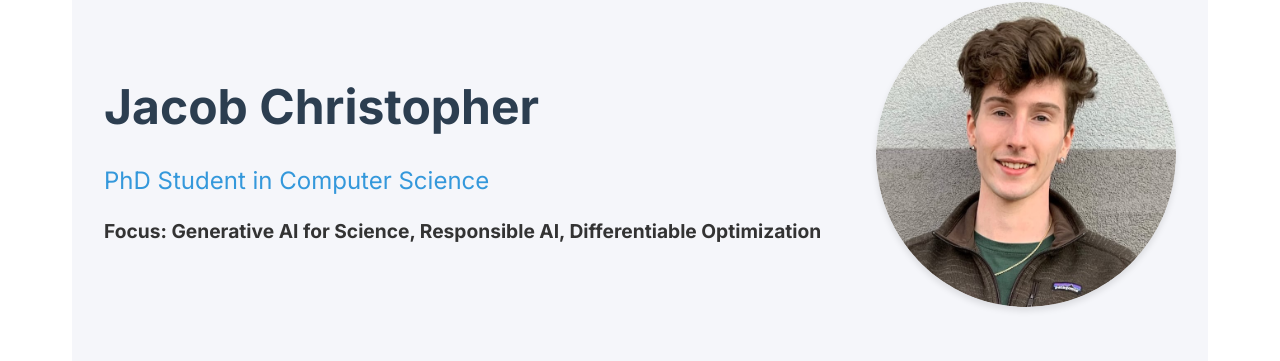
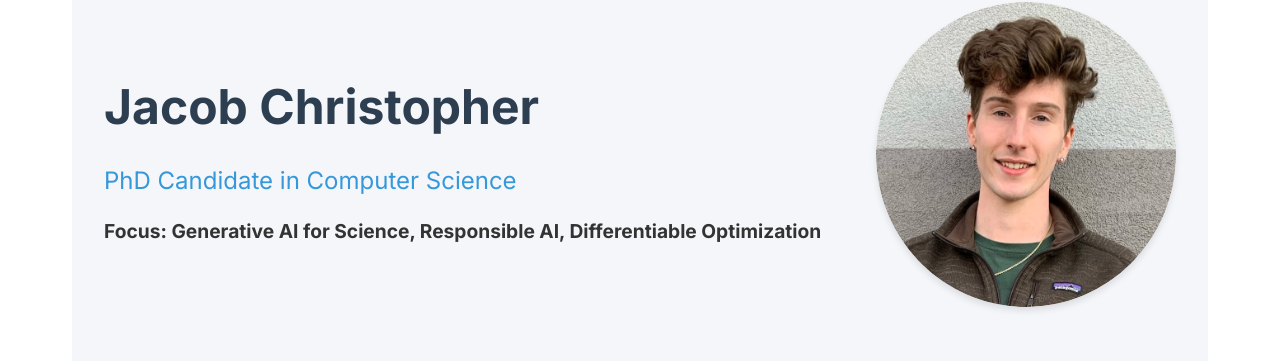
Before and after one commit to jacobchristopher/jacobchristopher.github.io, a Jekyll site: the page built from index.md, in a window 1280 px wide and 900 px high. Shown: the part 142-503 px from the top of the window. Built offline with Jekyll 4.4.1, drawn with Linux system fonts in a browser that asks for light colours.

Commit message:
Update index.md

```diff
--- a/index.md
+++ b/index.md
@@ -7,7 +7,7 @@ title: Home
     <div class="hero-content">
         <div class="hero-text">
             <h1>Jacob Christopher</h1>
-            <p class="subtitle">PhD Student in Computer Science</p>
+            <p class="subtitle">PhD Candidate in Computer Science</p>
             <p class="focus"><strong>Focus: Generative AI for Science, Responsible AI, Differentiable Optimization</strong></p>
         </div>
         <div class="hero-image">
```
